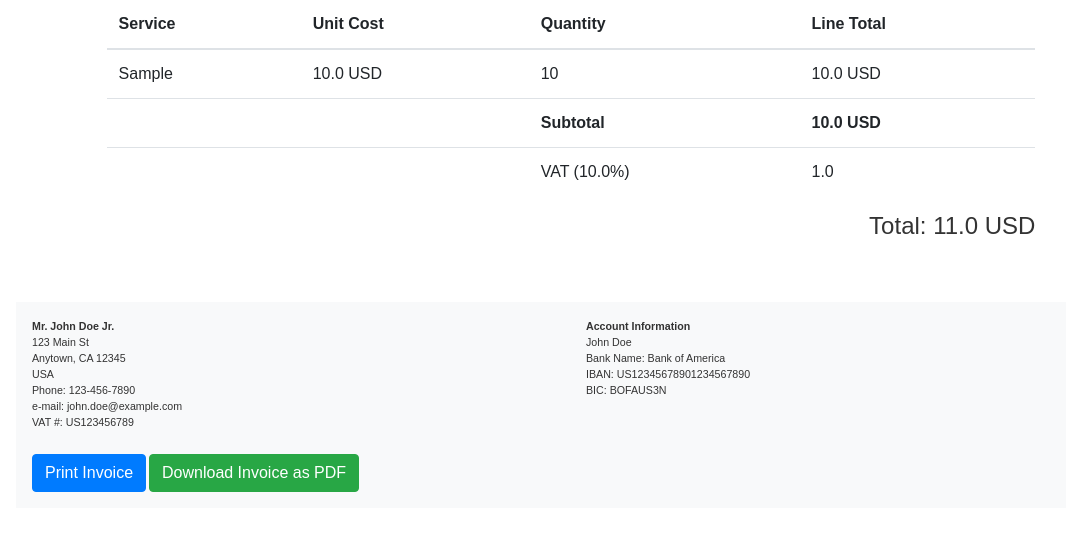
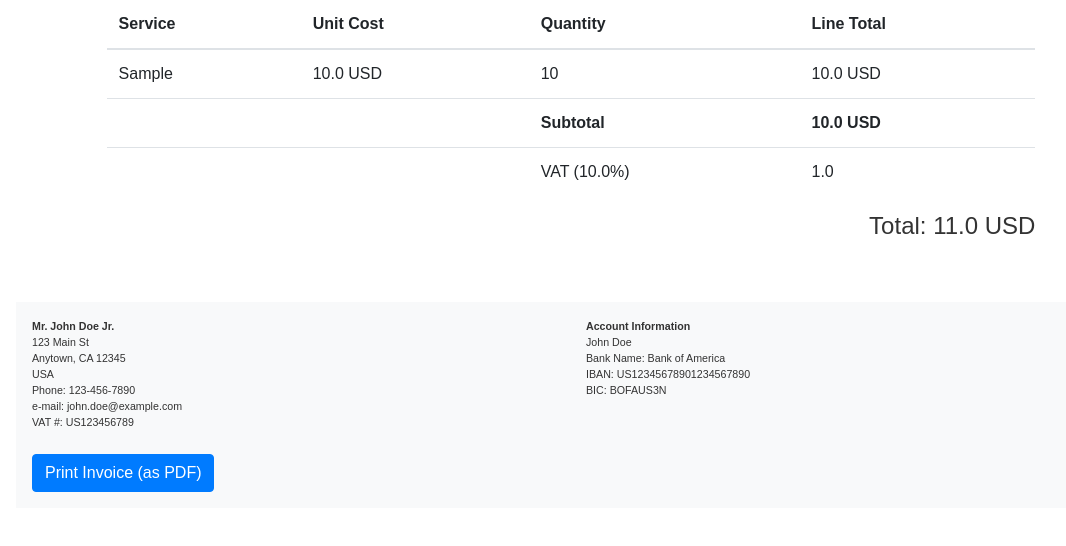
Before and after one commit to drfoehn/simple_invoice, a Flask app: page /print_invoice/1 in a window 1280 px wide. Shown: the part 633-1179 px from the top of the page, without its empty margins (69-1135 px from the left). Run offline with Flask 3, Linux system fonts and the light colour scheme; tables that the repository leaves empty hold one stand-in row (values such as "Sample post"); some libraries are stand-ins or nearby versions.

Commit message:
Slight adoptions

```diff
--- a/templates/print_invoice.html
+++ b/templates/print_invoice.html
@@ -132,29 +132,10 @@
 
     <!-- Print and Download Buttons -->
     <div class="mt-4 no-print">
-        <button class="btn btn-primary" onclick="window.print();">Print Invoice</button>
-        <button class="btn btn-success" id="downloadInvoice">Download Invoice as PDF</button>
+        <button class="btn btn-primary" onclick="window.print();">Print Invoice (as PDF)</button>
+
     </div>
 </div>
 </div>
-<script src="https://cdnjs.cloudflare.com/ajax/libs/jspdf/2.5.1/jspdf.umd.min.js"></script>
-<script>
-    // JavaScript to handle the download functionality
-    document.getElementById('downloadInvoice').addEventListener('click', function() {
-        const { jsPDF } = window.jspdf;
-        const doc = new jsPDF();
 
-        // Get the content of the invoice
-        const invoiceContent = document.querySelector('.print-invoice').innerHTML; // Use the correct class
-
-        // Add the content to the PDF
-        doc.html(invoiceContent, {
-            callback: function (doc) {
-                doc.save('invoice.pdf'); // Save the PDF
-            },
-            x: 10,
-            y: 10
-        });
-    });
-</script>
 {% endblock %}
```
